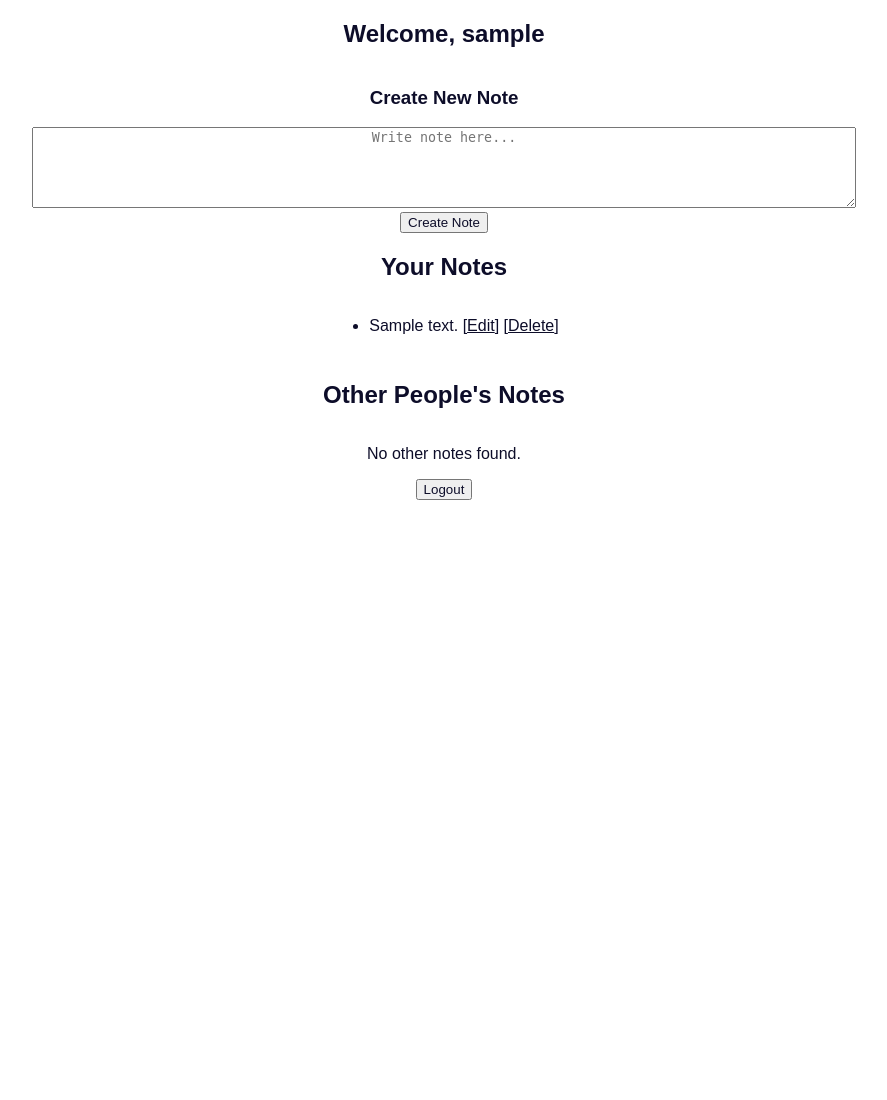
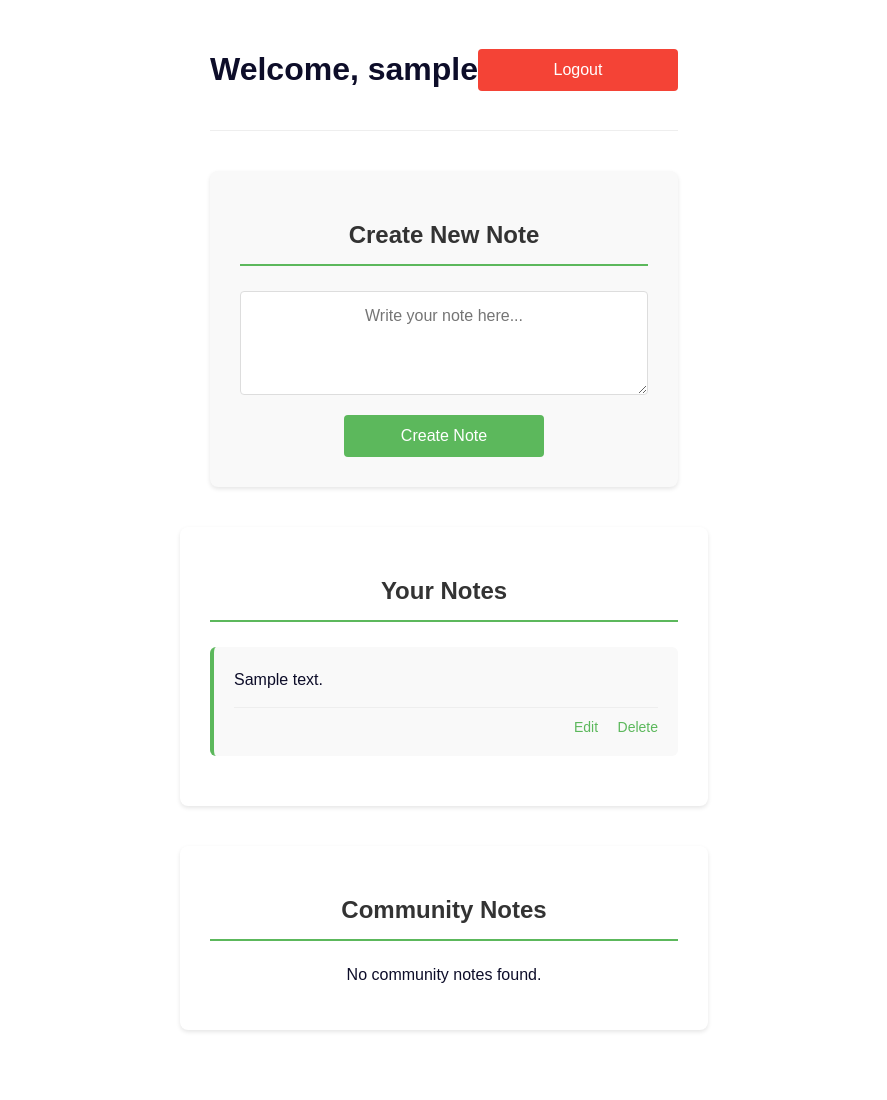
Before and after one commit to lucas-svi/notetaker-ai, a PHP site: page /notetaker-ai/backend/dashboard.php in a window 1280 px wide. Shown: the whole page, without its empty margins (196-1083 px from the left). Before the commit the page ends 500 px from the top, so only its background shows below. Run offline with PHP 8.4, Linux system fonts and the light colour scheme; the visitor is signed in with stand-in values (Sample User, id 1); tables that the repository leaves empty or names only in its code hold one stand-in row (values such as "Sample post").

Commit message:
fix: clean up ui dashboard

```diff
--- a/backend/dashboard.php
+++ b/backend/dashboard.php
@@ -32,55 +32,212 @@ $other_notes_result = $stmt_other_notes->get_result();
 <html lang="en">
 <head>
     <meta charset="UTF-8">
-    <title>Dashboard</title>
+    <meta name="viewport" content="width=device-width, initial-scale=1.0">
+    <title>Notes Dashboard</title>
     <link rel="stylesheet" href="../styles.css" />
+    <style>
+        .dashboard-container {
+            max-width: 1200px;
+            margin: 0 auto;
+            padding: 30px;
+            display: flex;
+            flex-direction: column;
+            align-items: center;
+        }
+
+        .welcome-header {
+            display: flex;
+            justify-content: space-between;
+            align-items: center;
+            margin-bottom: 40px;
+            border-bottom: 1px solid #eee;
+            padding-bottom: 20px;
+            width: 100%;
+        }
+
+        .note-form-container {
+            background-color: #f9f9f9;
+            padding: 30px;
+            border-radius: 8px;
+            margin-bottom: 40px;
+            box-shadow: 0 2px 4px rgba(0,0,0,0.1);
+            text-align: center;
+            max-width: 800px;
+            width: 100%;
+            box-sizing: border-box;
+        }
+
+        .note-form {
+            width: 100%;
+            max-width: 700px;
+            margin: 0 auto;
+        }
+
+        .notes-section {
+            background-color: white;
+            border-radius: 8px;
+            padding: 30px;
+            margin-bottom: 40px;
+            box-shadow: 0 2px 4px rgba(0,0,0,0.1);
+            width: 100%;
+        }
+
+        .section-header {
+            border-bottom: 2px solid #5cb85c;
+            padding-bottom: 15px;
+            margin-bottom: 25px;
+            color: #333;
+        }
+
+        .notes-list {
+            list-style-type: none;
+            padding: 0;
+        }
+
+        .note-item {
+            background-color: #f9f9f9;
+            border-radius: 6px;
+            padding: 20px;
+            margin-bottom: 20px;
+            border-left: 4px solid #5cb85c;
+        }
+
+        .note-content {
+            margin-bottom: 15px;
+            line-height: 1.6;
+            text-align: left;
+        }
+
+        .note-actions {
+            text-align: right;
+            padding-top: 10px;
+            border-top: 1px solid #eee;
+        }
+
+        .action-link {
+            display: inline-block;
+            color: #5cb85c;
+            text-decoration: none;
+            margin-left: 15px;
+            font-size: 14px;
+        }
+
+        .action-link:hover {
+            text-decoration: underline;
+        }
+
+        .other-note-item {
+            background-color: #f9f9f9;
+            border-radius: 6px;
+            padding: 20px;
+            margin-bottom: 20px;
+            border-left: 4px solid #66a3ff;
+        }
+
+        .note-author {
+            font-weight: bold;
+            color: #66a3ff;
+            margin-bottom: 12px;
+            text-align: left;
+        }
+
+        textarea {
+            width: 100%;
+            padding: 15px;
+            border: 1px solid #ddd;
+            border-radius: 4px;
+            resize: vertical;
+            font-family: inherit;
+            font-size: 16px;
+            box-sizing: border-box;
+            display: block;
+            margin: 0 auto;
+        }
+
+        button {
+            background-color: #5cb85c;
+            color: white;
+            border: none;
+            padding: 12px 50px;
+            border-radius: 4px;
+            cursor: pointer;
+            font-size: 16px;
+            min-width: 200px;
+        }
+
+        button:hover {
+            background-color: #4cae4c;
+        }
+
+        .logout-button {
+            background-color: #f44336;
+        }
+
+        .logout-button:hover {
+            background-color: #d32f2f;
+        }
+    </style>
 </head>
 <body>
-    <h2>Welcome, <?php echo htmlspecialchars($username); ?></h2>
+    <div class="dashboard-container">
+        <div class="welcome-header">
+            <h1>Welcome, <?php echo htmlspecialchars($username); ?></h1>
+            <form action="logout.php" method="POST">
+                <button type="submit" class="logout-button">Logout</button>
+            </form>
+        </div>
 
-    <h3>Create New Note</h3>
-    <form action="note.php" method="POST">
-        <textarea name="note" rows="5" cols="100" placeholder="Write note here..." required></textarea><br>
+        <div class="note-form-container">
+            <h2 class="section-header">Create New Note</h2>
+            <form action="note.php" method="POST" class="note-form">
+                <textarea name="note" rows="4" placeholder="Write your note here..." required></textarea>
+                <div style="margin-top: 20px; text-align: center;">
                     <button type="submit">Create Note</button>
+                </div>
             </form>
+        </div>
 
-    <!-- Show, Edit, or Delete Your Notes -->
-    <h2>Your Notes</h2>
+        <div class="notes-section">
+            <h2 class="section-header">Your Notes</h2>
             <?php if ($user_notes_result->num_rows > 0): ?>
-        <ul>
+                <ul class="notes-list">
                     <?php while($row = $user_notes_result->fetch_assoc()): ?>
-                <li style="margin-bottom:10px;">
+                        <li class="note-item">
+                            <div class="note-content">
                                 <?php echo nl2br(htmlspecialchars($row['note'])); ?>
-
-                    <!-- Show Edit and Delete links only for the logged-in user's notes -->
-                    [<a href="note.php?edit=<?php echo $row['id']; ?>">Edit</a>]
-                    [<a href="note.php?delete=<?php echo $row['id']; ?>">Delete</a>]
+                            </div>
+                            <div class="note-actions">
+                                <a href="note.php?edit=<?php echo $row['id']; ?>" class="action-link">Edit</a>
+                                <a href="note.php?delete=<?php echo $row['id']; ?>" class="action-link">Delete</a>
+                            </div>
                         </li>
                     <?php endwhile; ?>
                 </ul>
             <?php else: ?>
-        <p>No notes found.</p>
+                <p>You haven't created any notes yet.</p>
             <?php endif; ?>
+        </div>
 
-    <!-- Show other notes -->
-    <h2>Other People's Notes</h2>
+        <div class="notes-section">
+            <h2 class="section-header">Community Notes</h2>
             <?php if ($other_notes_result->num_rows > 0): ?>
-        <ul>
+                <ul class="notes-list">
                     <?php while($row = $other_notes_result->fetch_assoc()): ?>
-                <li style="margin-bottom:10px;">
-                    <strong>
-                    <?php echo htmlspecialchars($row['username']); ?>'s Note:</strong><br>
+                        <li class="other-note-item">
+                            <div class="note-author">
+                                <?php echo htmlspecialchars($row['username']); ?>
+                            </div>
+                            <div class="note-content">
                                 <?php echo nl2br(htmlspecialchars($row['note'])); ?>
+                            </div>
                         </li>
                     <?php endwhile; ?>
                 </ul>
             <?php else: ?>
-        <p>No other notes found.</p>
+                <p>No community notes found.</p>
             <?php endif; ?>
-
-    <form action="logout.php" method="POST">
-        <button type="submit">Logout</button>
-    </form>
+        </div>
+    </div>
 </body>
 </html>
 
```
Lines whose indentation alone changed are shown as unchanged.
